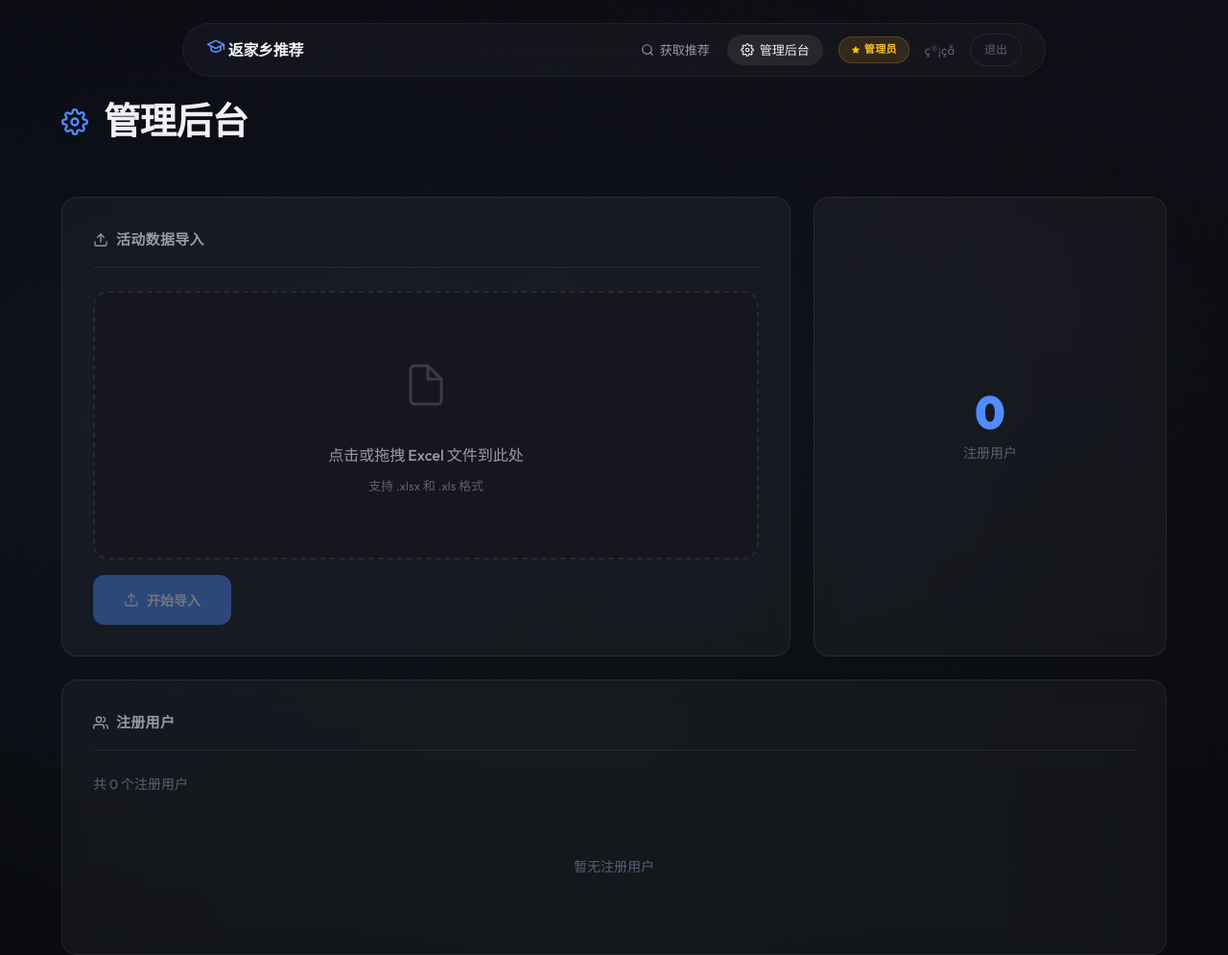
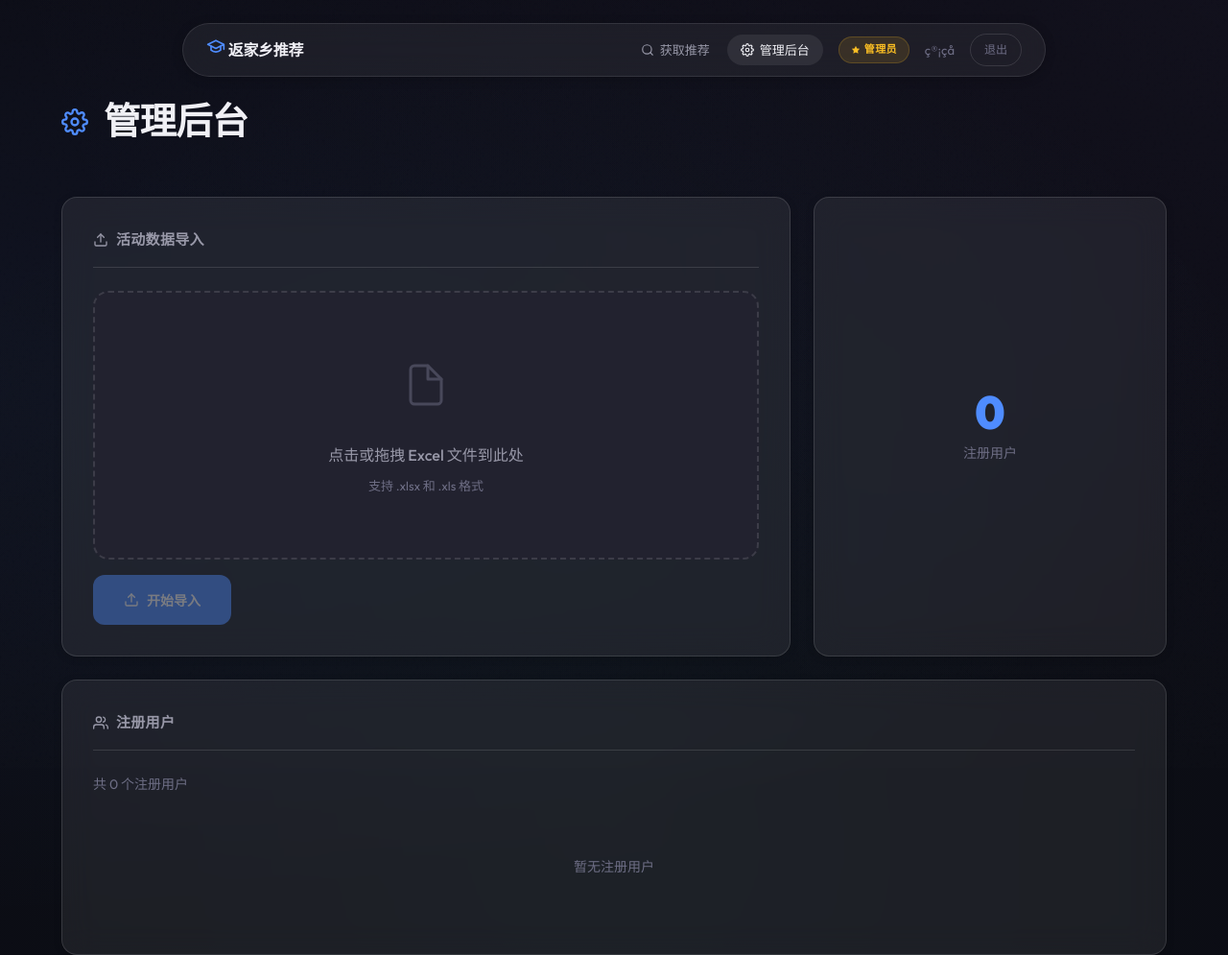
Before and after one commit to cannot0/DreamSpace-SocialPractice-MatchManagement, a Flask app: page /admin in a window 1280 px wide. Shown: the whole page at 96% size. Run offline with Flask 3, Linux system fonts and the light colour scheme; the visitor is signed in with stand-in values (Sample User, id 1); data that the repository does not hold is empty; some libraries are stand-ins or nearby versions.

Commit message:
fix: improve card/input contrast against dark background
- Bump card bg from 4% to 7% white opacity, hover to 11%
- Surface from #16161e to #1a1a26, surface-alt to #22222f
- Border from 8% to 12% opacity
- Text-muted slightly brighter (#6e6e85)
- Add subtle box-shadows to cards for depth
- Form inputs use surface-alt background for visibility
- Navbar glass bg and border more pronounced
- Hero float card and history cards boosted contrast

```diff
--- a/static/common.css
+++ b/static/common.css
@@ -12,12 +12,12 @@
 /* ---------- CSS Custom Properties ---------- */
 :root {
   /* Color Palette -- Deep navy + electric blue */
-  --color-bg:           #0a0a0f;
-  --color-bg-elevated:  #12121a;
-  --color-bg-card:      rgba(255, 255, 255, 0.04);
-  --color-bg-card-hover:rgba(255, 255, 255, 0.07);
-  --color-surface:      #16161e;
-  --color-surface-alt:  #1e1e28;
+  --color-bg:           #0c0c14;
+  --color-bg-elevated:  #16161f;
+  --color-bg-card:      rgba(255, 255, 255, 0.07);
+  --color-bg-card-hover:rgba(255, 255, 255, 0.11);
+  --color-surface:      #1a1a26;
+  --color-surface-alt:  #22222f;
 
   --color-primary:      #4f8cff;
   --color-primary-hover:#6ea1ff;
@@ -36,10 +36,10 @@
 
   --color-text:         #f0f0f5;
   --color-text-secondary:#9898a8;
-  --color-text-muted:   #5e5e72;
-  --color-text-inverse: #0a0a0f;
+  --color-text-muted:   #6e6e85;
+  --color-text-inverse: #0c0c14;
 
-  --color-border:       rgba(255, 255, 255, 0.08);
+  --color-border:       rgba(255, 255, 255, 0.12);
   --color-border-focus: rgba(79, 140, 255, 0.5);
 
   /* Ranking */
@@ -178,13 +178,14 @@ body > * {
   align-items: center;
   justify-content: space-between;
   padding: 0 var(--space-lg);
-  background: var(--glass-bg);
+  background: rgba(255, 255, 255, 0.06);
   backdrop-filter: blur(var(--glass-blur));
   -webkit-backdrop-filter: blur(var(--glass-blur));
-  border: 1px solid var(--glass-border);
+  border: 1px solid rgba(255, 255, 255, 0.1);
   border-radius: var(--radius-full);
   z-index: 1000;
   transition: all var(--duration-normal) var(--ease-out);
+  box-shadow: 0 2px 12px rgba(0, 0, 0, 0.2);
 }
 
 .navbar:hover {
@@ -307,17 +308,19 @@ body > * {
    =================================================================== */
 .card {
   background: var(--color-bg-card);
-  backdrop-filter: blur(12px);
-  -webkit-backdrop-filter: blur(12px);
+  backdrop-filter: blur(16px);
+  -webkit-backdrop-filter: blur(16px);
   border: 1px solid var(--color-border);
   border-radius: var(--radius-lg);
   padding: var(--space-xl);
   transition: all var(--duration-normal) var(--ease-out);
+  box-shadow: 0 2px 8px rgba(0, 0, 0, 0.15);
 }
 
 .card:hover {
   background: var(--color-bg-card-hover);
-  border-color: rgba(255, 255, 255, 0.12);
+  border-color: rgba(255, 255, 255, 0.18);
+  box-shadow: 0 4px 16px rgba(0, 0, 0, 0.25);
 }
 
 .card-title {
@@ -372,7 +375,7 @@ body > * {
   font-size: 14px;
   font-family: var(--font-family);
   color: var(--color-text);
-  background: var(--color-surface);
+  background: var(--color-surface-alt);
   transition: all var(--duration-fast) ease;
   outline: none;
 }
@@ -403,7 +406,7 @@ body > * {
   padding: var(--space-sm) var(--space-md);
   border: 1px solid var(--color-border);
   border-radius: var(--radius-md);
-  background: var(--color-surface);
+  background: var(--color-surface-alt);
   min-height: 48px;
   align-items: center;
   cursor: text;
@@ -599,7 +602,7 @@ body > * {
    =================================================================== */
 .rec-card {
   background: var(--color-bg-card);
-  backdrop-filter: blur(12px);
+  backdrop-filter: blur(16px);
   border: 1px solid var(--color-border);
   border-radius: var(--radius-lg);
   padding: var(--space-xl);
@@ -609,6 +612,7 @@ body > * {
   flex-direction: column;
   gap: var(--space-md);
   overflow: hidden;
+  box-shadow: 0 2px 8px rgba(0, 0, 0, 0.15);
 }
 
 .rec-card::before {
@@ -714,7 +718,7 @@ body > * {
 .progress-bar {
   flex: 1;
   height: 6px;
-  background: var(--color-surface);
+  background: var(--color-surface-alt);
   border-radius: var(--radius-full);
   overflow: hidden;
 }
@@ -752,7 +756,7 @@ body > * {
 
 .rec-highlight {
   padding: var(--space-md);
-  background: var(--color-surface);
+  background: var(--color-surface-alt);
   border-radius: var(--radius-md);
   border-left: 3px solid var(--color-primary);
 }
--- a/templates/admin.html
+++ b/templates/admin.html
@@ -54,7 +54,7 @@
       text-align: center;
       transition: all var(--duration-normal) var(--ease-out);
       cursor: pointer;
-      background: var(--color-surface);
+      background: var(--color-surface-alt);
       position: relative;
       overflow: hidden;
     }
--- a/templates/history.html
+++ b/templates/history.html
@@ -76,12 +76,14 @@
       border-radius: var(--radius-lg);
       padding: var(--space-xl);
       transition: all var(--duration-normal) var(--ease-out);
+      box-shadow: 0 2px 8px rgba(0, 0, 0, 0.15);
     }
 
     .timeline-card:hover {
       background: var(--color-bg-card-hover);
-      border-color: rgba(255, 255, 255, 0.12);
+      border-color: rgba(255, 255, 255, 0.18);
       transform: translateX(4px);
+      box-shadow: 0 4px 16px rgba(0, 0, 0, 0.25);
     }
 
     .timeline-header {
@@ -140,7 +142,7 @@
     }
 
     .rec-item:hover {
-      border-color: rgba(255, 255, 255, 0.12);
+      border-color: rgba(255, 255, 255, 0.18);
       background: var(--color-surface-alt);
     }
 
--- a/templates/index.html
+++ b/templates/index.html
@@ -132,13 +132,14 @@
       position: absolute;
       bottom: -20px;
       left: -30px;
-      background: var(--glass-bg);
+      background: rgba(255, 255, 255, 0.08);
       backdrop-filter: blur(var(--glass-blur));
-      border: 1px solid var(--glass-border);
+      border: 1px solid rgba(255, 255, 255, 0.12);
       border-radius: var(--radius-lg);
       padding: var(--space-lg);
       z-index: 3;
       max-width: 220px;
+      box-shadow: 0 4px 16px rgba(0, 0, 0, 0.3);
     }
 
     .hero-float-card .stat-value {
```
